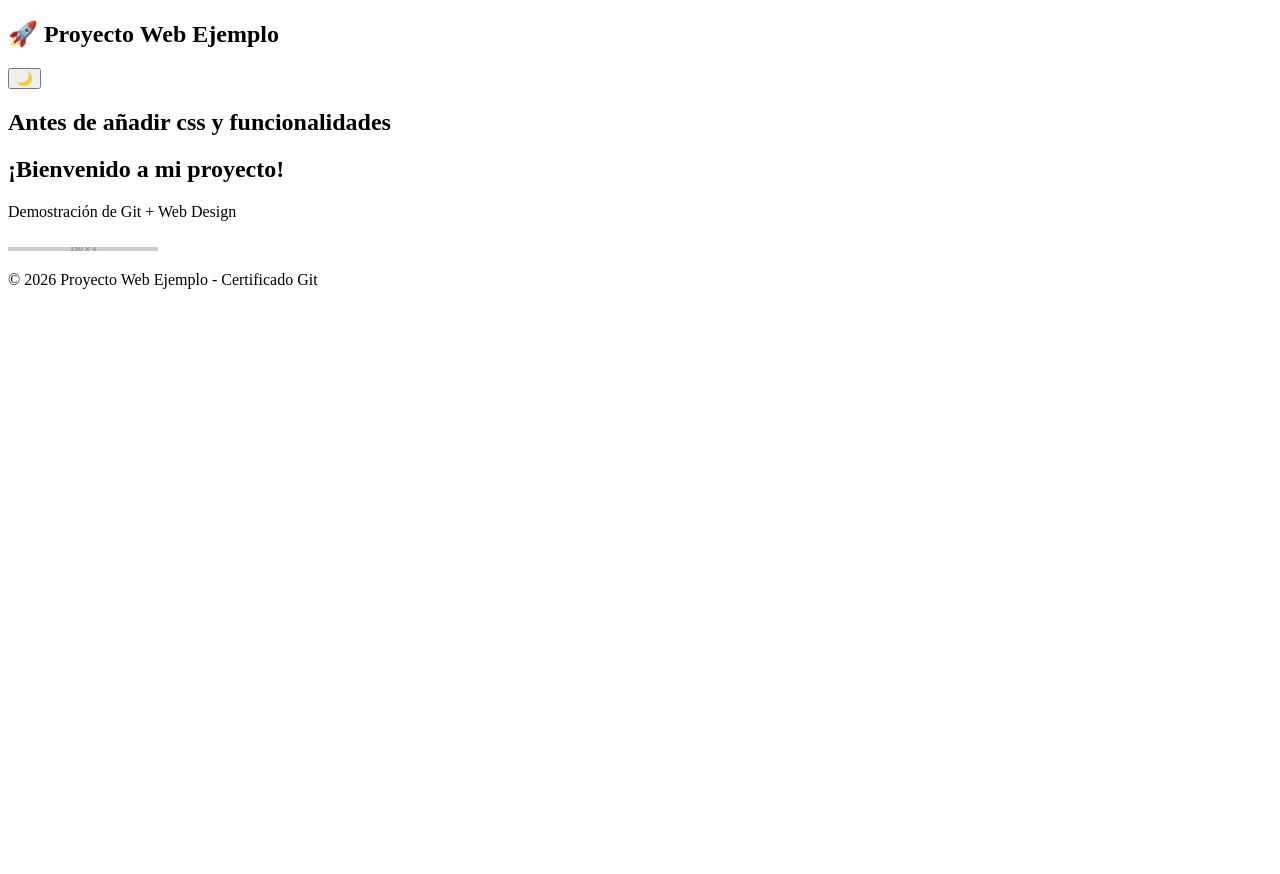
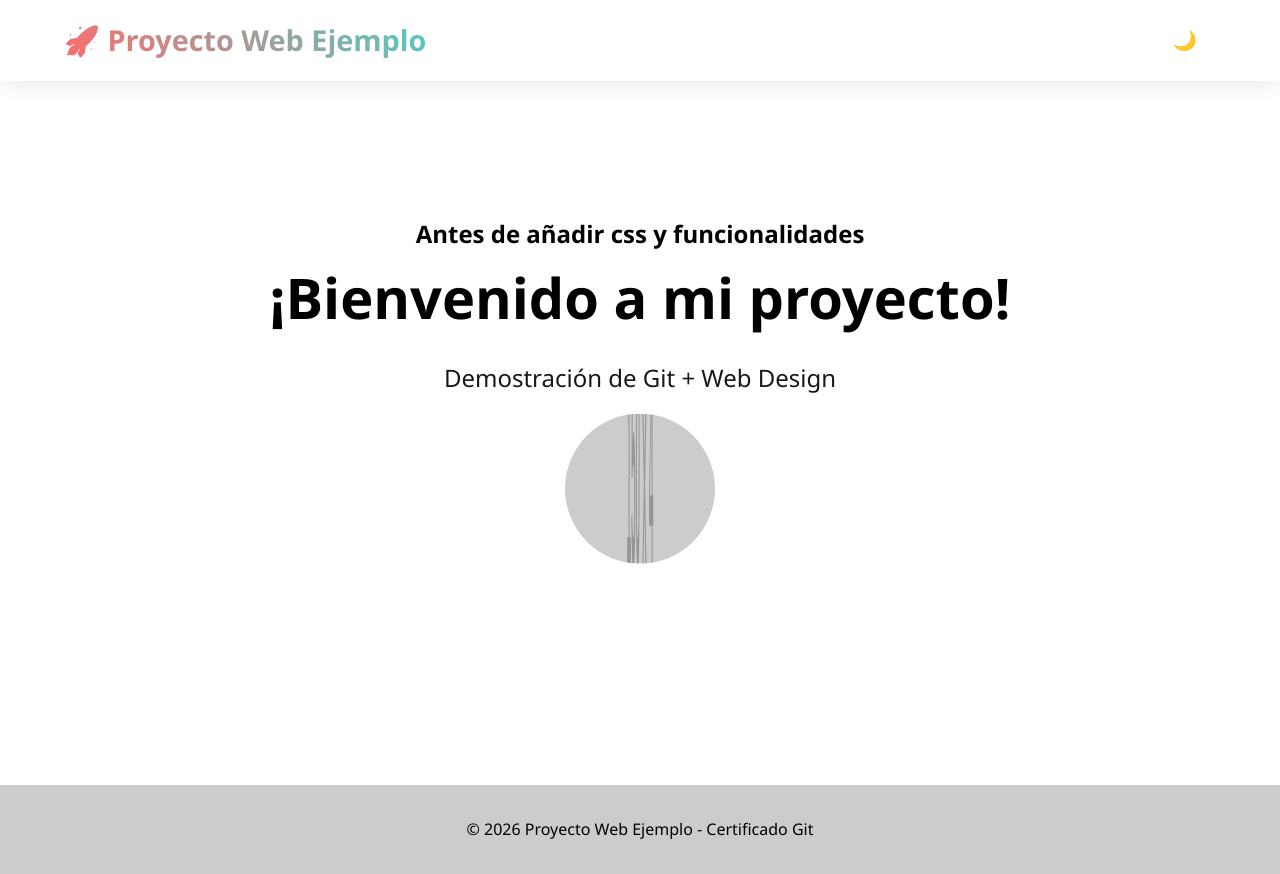
Before and after one commit to israelmellado/Proyecto-web-ejemplo, a plain HTML site: page index.html in a window 1280 px wide. Before the commit the page ends 800 px from the top, so only its background shows below. Drawn offline with Linux system fonts and the light colour scheme; placeholder pictures from the web are drawn by us.

Commit message:
Update index.html
error de nombre carpeta

```diff
--- a/index.html
+++ b/index.html
@@ -4,7 +4,7 @@
     <meta charset="UTF-8">
     <meta name="viewport" content="width=device-width, initial-scale=1.0">
     <title>Proyecto Web Ejemplo</title>
-    <link rel="stylesheet" src="css/style.css">
+    <link rel="stylesheet" href="style/style.css">
 </head>
 <body>
     <header>
```
